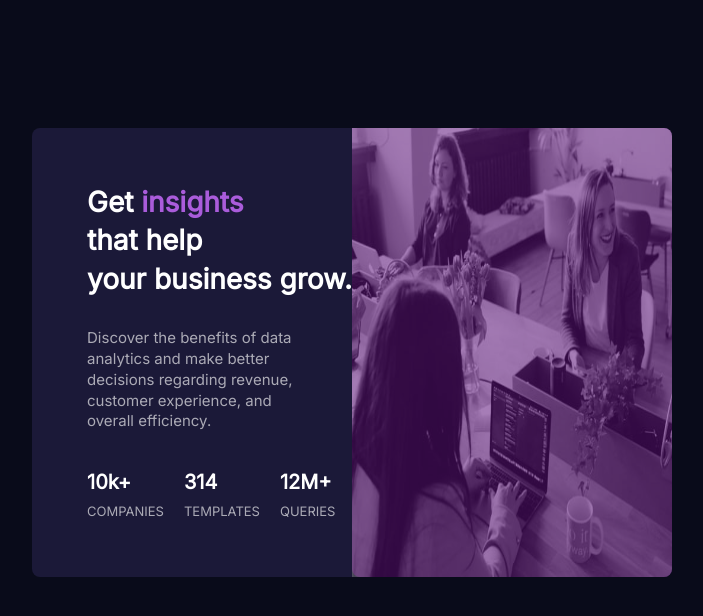
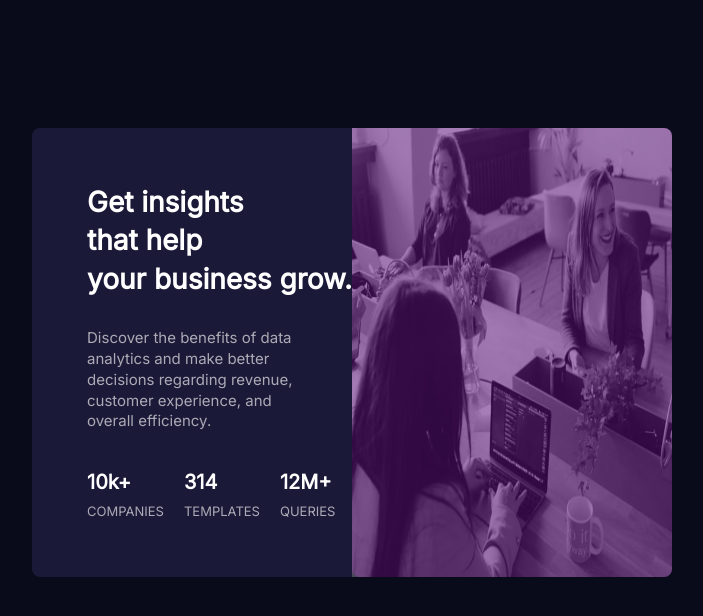
Before and after one commit to ayydel/project, a plain HTML site: page index.html in a window 1280 px wide. Shown: the whole page, without its empty margins (288-991 px from the left). Drawn offline with Linux system fonts and the light colour scheme.

Commit message:
Update style.css

```diff
--- a/style.css
+++ b/style.css
@@ -37,7 +37,7 @@ h1 {
     margin-bottom: 30px;
 }
 
-.highlight {
+span .highlight {
     color:  hsl(277, 64%, 61%);
 }
 
```
